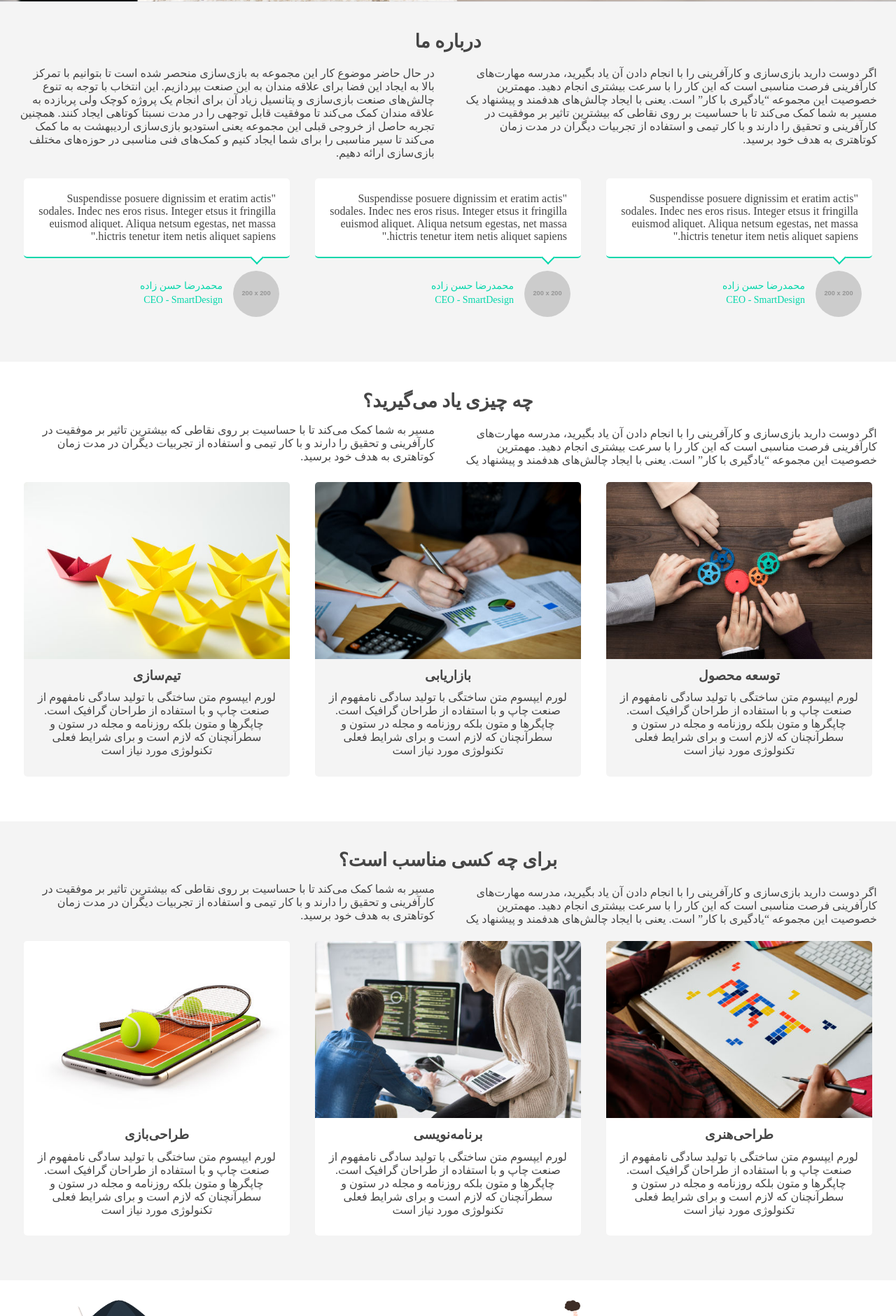
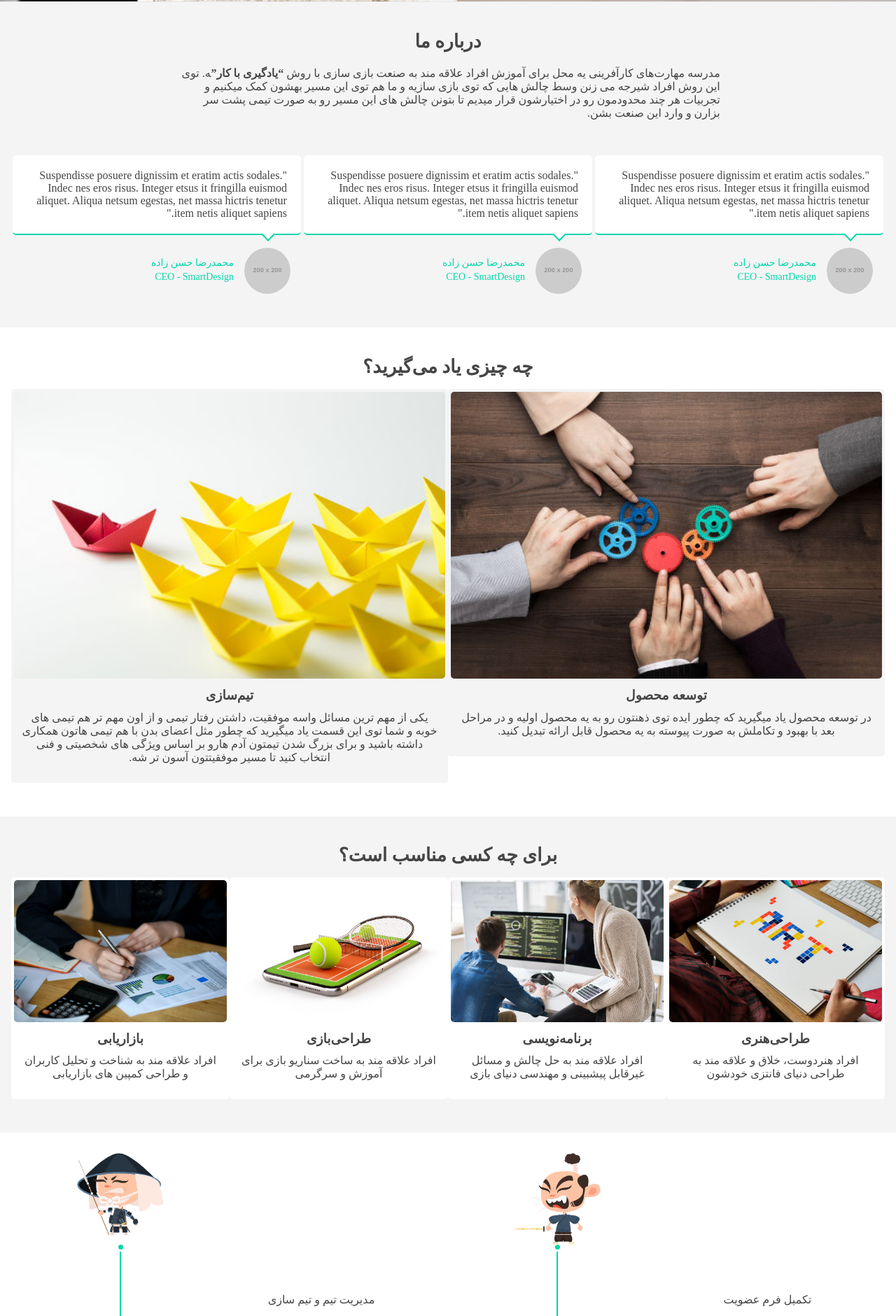
Before and after one commit to enture-camp/landing-page, a plain HTML site: page index.html in a window 1280 px wide. Shown: the part 526-2407 px from the top of the page at 70% size. Drawn offline with Linux system fonts and the light colour scheme; placeholder pictures from the web are drawn by us; a web font is replaced by a local one.

Commit message:
Put persian content

```diff
--- a/css/roadmap.css
+++ b/css/roadmap.css
@@ -79,6 +79,7 @@
 
 .timeline > li > .timeline-text {
     position: absolute;
+    right: 30%;
     top: 1.5em;
     text-align: center;
 }
--- a/css/style.css
+++ b/css/style.css
@@ -61,13 +61,20 @@ p {
 
 .text {
     width: 100%;
-    column-width: 30em;
-    -webkit-column-width: 30em;
-    -moz-column-width: 30em;
-    column-fill: balance;
-    -moz-column-fill: balance;
-    -webkit-column-fill: balance;
     box-sizing: border-box;
+    max-width: 50em;
+    margin: 0 auto;
+}
+
+#intro a, a:active, a:hover {
+    text-decoration: none;
+    font-weight: bold;
+    cursor: pointer;
+    color: inherit;
+}
+
+#intro a:hover{
+    font-weight: normal;
 }
 
 .content {
@@ -105,8 +112,13 @@ section {
     list-style: none;
 }
 
+.flex-list > li > div {
+    padding: 0.25em;
+}
+
 .flex-list img {
     width: 100%;
+    border-radius: 5px;
 }
 
 section p {
@@ -139,6 +151,10 @@ section h2 {
     box-sizing: border-box;
     text-align: center;
     padding-bottom: 1em;
+}
+
+#testimonial {
+    margin-top: 2.5em;
 }
 
 #testimonial blockquote {
@@ -274,22 +290,31 @@ footer {
     background-color: rgb(108, 21, 7);
 }
 
-.col-6,
-.col-3 {
+.col-* {
     padding: 1em;
     box-sizing: border-box;
 }
 
-.col-6 {
+.col-8 {
     width: 66%;
 }
 
-.col-3 {
+.col-6 {
+    width: 50%;
+}
+
+.col-4 {
     width: 33%;
 }
 
+.col-3 {
+    width: 25%;
+}
+
 @media only screen and (max-width: 768px) {
+    .col-8,
     .col-6,
+    .col-4,
     .col-3 {
         width: 100%;
     }
@@ -418,6 +443,7 @@ p.contact_success_box {
     font-weight: bold;
     color: white;
     text-decoration: none;
+    cursor: pointer;
 }
 
 #language > a:hover {
--- a/index.html
+++ b/index.html
@@ -27,30 +27,28 @@
           <h2>درباره ما</h2>
           <div class="text">
             <p>
-              اگر دوست دارید بازی‌سازی و کارآفرینی را با انجام دادن آن یاد بگیرید، مدرسه مهارت‌های کارآفرینی فرصت مناسبی است که این کار را با سرعت بیشتری انجام دهید. مهمترین خصوصیت این مجموعه “یادگیری با کار” است. یعنی با ایجاد چالش‌های هدفمند و پیشنهاد یک مسیر به شما کمک می‌کند تا با حساسیت بر روی نقاطی که بیشترین تاثیر بر موفقیت در کارآفرینی و تحقیق را دارند و با کار تیمی و استفاده از تجربیات دیگران در مدت زمان کوتاهتری به هدف خود برسید.
-            </p>
-            <p>
-              در حال حاضر موضوع کار این مجموعه به بازی‌سازی منحصر شده است تا بتوانیم با تمرکز بالا به ایجاد این فضا برای علاقه مندان به این صنعت بپردازیم. این انتخاب با توجه به تنوع چالش‌های صنعت بازی‌سازی و پتانسیل زیاد آن برای انجام یک پروژه کوچک ولی پربازده به علاقه مندان کمک می‌کند تا موفقیت قابل توجهی را در مدت نسبتا کوتاهی ایجاد کنند. همچنین تجربه حاصل از خروجی قبلی این مجموعه یعنی استودیو بازی‌سازی اردیبهشت به ما کمک می‌کند تا سیر مناسبی را برای شما ایجاد کنیم و کمک‌های فنی مناسبی در حوزه‌های مختلف بازی‌سازی ارائه دهیم.
+              مدرسه مهارت‌های کارآفرینی یه محل برای آموزش افراد علاقه مند به صنعت بازی سازی با روش
+              <a href="https://en.wikipedia.org/wiki/Learning-by-doing"><q>یادگیری با کار</q></a>&zwj;ه. توی این روش افراد شیرجه می زنن وسط چالش هایی که توی بازی سازیه و ما هم توی این مسیر بهشون کمک میکنیم و تجربیات هر چند محدودمون رو در اختیارشون قرار میدیم تا بتونن چالش های این مسیر رو به صورت تیمی پشت سر بزارن و وارد این صنعت بشن.
             </p>
           </div>
         </div>
       </div>
       <div id="testimonial" class="flex-box">
-        <div class="col-3">
+        <div class="col-4">
           <blockquote>
             "Suspendisse posuere dignissim et eratim actis sodales. Indec nes eros risus. Integer etsus it fringilla euismod aliquet. Aliqua netsum egestas, net massa hictris tenetur item netis aliquet sapiens."
             <span class="testimonials_arrow"></span>
           </blockquote>
           <div class="autor"><img src="http://placehold.it/200x200" alt="Picture" class="autor_pic"><span>محمدرضا حسن زاده</span><br> CEO - SmartDesign</div>
         </div>
-        <div class="col-3">
+        <div class="col-4">
           <blockquote>
             "Suspendisse posuere dignissim et eratim actis sodales. Indec nes eros risus. Integer etsus it fringilla euismod aliquet. Aliqua netsum egestas, net massa hictris tenetur item netis aliquet sapiens."
             <span class="testimonials_arrow"></span>
           </blockquote>
           <div class="autor"><img src="http://placehold.it/200x200" alt="Picture" class="autor_pic"><span>محمدرضا حسن زاده</span><br> CEO - SmartDesign</div>
         </div>
-        <div class="col-3">
+        <div class="col-4">
           <blockquote>
             "Suspendisse posuere dignissim et eratim actis sodales. Indec nes eros risus. Integer etsus it fringilla euismod aliquet. Aliqua netsum egestas, net massa hictris tenetur item netis aliquet sapiens."
             <span class="testimonials_arrow"></span>
@@ -62,31 +60,22 @@
     <section id="what-you-will-learn">
       <div class="flex-box">
         <h2>چه چیزی یاد می‌گیرید؟</h2>
-        <div class="text">
-          <p>
-            اگر دوست دارید بازی‌سازی و کارآفرینی را با انجام دادن آن یاد بگیرید، مدرسه مهارت‌های کارآفرینی فرصت مناسبی است که این کار را با سرعت بیشتری انجام دهید. مهمترین خصوصیت این مجموعه “یادگیری با کار” است. یعنی با ایجاد چالش‌های هدفمند و پیشنهاد یک مسیر به شما کمک می‌کند تا با حساسیت بر روی نقاطی که بیشترین تاثیر بر موفقیت در کارآفرینی و تحقیق را دارند و با کار تیمی و استفاده از تجربیات دیگران در مدت زمان کوتاهتری به هدف خود برسید.
-          </p>
-        </div>
+
         <ul id="what-you-will-learn-boxes" class="flex-list">
-          <li class="col-3">
+          <li class="col-6">
             <div>
               <img src="image/product-development.jpg">
               <h3>توسعه محصول</h3>
-              <p>لورم ایپسوم متن ساختگی با تولید سادگی نامفهوم از صنعت چاپ و با استفاده از طراحان گرافیک است. چاپگرها و متون بلکه روزنامه و مجله در ستون و سطرآنچنان که لازم است و برای شرایط فعلی تکنولوژی مورد نیاز است</p>
+            <p>
+              در توسعه محصول یاد میگیرید که چطور ایده توی ذهنتون رو به یه  محصول اولیه و در مراحل بعد با بهبود و تکاملش به صورت پیوسته به یه محصول قابل ارائه تبدیل کنید.
+            </p>
             </div>
           </li>
-          <li class="col-3">
-            <div>
-              <img src="image/marketing.jpg">
-              <h3>بازاریابی</h3>
-              <p>لورم ایپسوم متن ساختگی با تولید سادگی نامفهوم از صنعت چاپ و با استفاده از طراحان گرافیک است. چاپگرها و متون بلکه روزنامه و مجله در ستون و سطرآنچنان که لازم است و برای شرایط فعلی تکنولوژی مورد نیاز است</p>
-            </div>
-          </li>
-          <li class="col-3">
+          <li class="col-6">
             <div>
               <img src="image/team-development.jpg">
               <h3>تیم‌سازی</h3>
-              <p>لورم ایپسوم متن ساختگی با تولید سادگی نامفهوم از صنعت چاپ و با استفاده از طراحان گرافیک است. چاپگرها و متون بلکه روزنامه و مجله در ستون و سطرآنچنان که لازم است و برای شرایط فعلی تکنولوژی مورد نیاز است</p>
+              <p>یکی از مهم ترین مسائل واسه موفقیت، داشتن رفتار تیمی و از اون مهم تر هم تیمی های خوبه و شما توی این قسمت یاد میگیرید که چطور مثل اعضای بدن با هم تیمی هاتون همکاری داشته باشید و برای بزرگ شدن تیمتون آدم هارو بر اساس ویژگی های شخصیتی و فنی انتخاب کنید تا مسیر موفقیتتون آسون تر شه.</p>
             </div>
           </li>
         </ul>
@@ -95,31 +84,41 @@
     <section id="who-will-benefit">
       <div class="flex-box">
         <h2>برای چه کسی مناسب است؟</h2>
-        <div class="text">
-          <p>
-            اگر دوست دارید بازی‌سازی و کارآفرینی را با انجام دادن آن یاد بگیرید، مدرسه مهارت‌های کارآفرینی فرصت مناسبی است که این کار را با سرعت بیشتری انجام دهید. مهمترین خصوصیت این مجموعه “یادگیری با کار” است. یعنی با ایجاد چالش‌های هدفمند و پیشنهاد یک مسیر به شما کمک می‌کند تا با حساسیت بر روی نقاطی که بیشترین تاثیر بر موفقیت در کارآفرینی و تحقیق را دارند و با کار تیمی و استفاده از تجربیات دیگران در مدت زمان کوتاهتری به هدف خود برسید.
-          </p>
-        </div>
         <ul id="who-will-benefit-boxes" class="flex-list">
           <li class="col-3">
             <div>
               <img src="image/art.jpg">
               <h3>طراحی‌هنری</h3>
-              <p>لورم ایپسوم متن ساختگی با تولید سادگی نامفهوم از صنعت چاپ و با استفاده از طراحان گرافیک است. چاپگرها و متون بلکه روزنامه و مجله در ستون و سطرآنچنان که لازم است و برای شرایط فعلی تکنولوژی مورد نیاز است</p>
+              <p>
+                افراد هنردوست، خلاق و علاقه مند به طراحی دنیای فانتزی خودشون
+              </p>
             </div>
           </li>
           <li class="col-3">
             <div>
               <img src="image/programming.jpg">
               <h3>برنامه‌نویسی</h3>
-              <p>لورم ایپسوم متن ساختگی با تولید سادگی نامفهوم از صنعت چاپ و با استفاده از طراحان گرافیک است. چاپگرها و متون بلکه روزنامه و مجله در ستون و سطرآنچنان که لازم است و برای شرایط فعلی تکنولوژی مورد نیاز است</p>
+              <p>
+                افراد علاقه مند به حل چالش و مسائل غیرقابل پیشبینی و مهندسی دنیای بازی
+              </p>
             </div>
           </li>
           <li class="col-3">
             <div>
               <img src="image/game-design.jpg">
               <h3>طراحی‌بازی</h3>
-              <p>لورم ایپسوم متن ساختگی با تولید سادگی نامفهوم از صنعت چاپ و با استفاده از طراحان گرافیک است. چاپگرها و متون بلکه روزنامه و مجله در ستون و سطرآنچنان که لازم است و برای شرایط فعلی تکنولوژی مورد نیاز است</p>
+              <p>
+                افراد علاقه مند به ساخت سناریو بازی برای آموزش و سرگرمی
+              </p>
+            </div>
+          </li>
+          <li class="col-3">
+            <div>
+              <img src="image/marketing.jpg">
+              <h3>بازاریابی</h3>
+              <p>
+                افراد علاقه مند به شناخت و تحلیل کاربران و طراحی کمپین های بازاریابی
+              </p>
             </div>
           </li>
         </ul>
@@ -135,7 +134,7 @@
             </div>
             <div class="timeline-text">
               <p>
-                اگر دوست دارید بازی‌سازی و کارآفرینی را با انجام دادن آن یاد بگیرید
+                تکمیل فرم عضویت
               </p>
             </div>
           </li>
@@ -146,7 +145,7 @@
             </div>
             <div class="timeline-text">
               <p>
-                اگر دوست دارید بازی‌سازی و کارآفرینی را با انجام دادن آن یاد بگیرید
+                یادگیری مهارتهای اولیه
               </p>
             </div>
           </li>
@@ -157,7 +156,7 @@
             </div>
             <div class="timeline-text">
               <p>
-                اگر دوست دارید بازی‌سازی و کارآفرینی را با انجام دادن آن یاد بگیرید
+                مدیریت تیم و تیم سازی
               </p>
             </div>
           </li>
@@ -168,7 +167,7 @@
             </div>
             <div class="timeline-text">
               <p>
-                اگر دوست دارید بازی‌سازی و کارآفرینی را با انجام دادن آن یاد بگیرید
+                انتشار بازی و درآمدزایی
               </p>
             </div>
           </li>
@@ -177,11 +176,14 @@
     </section>
     <section id="apply">
       <div class="flex-box">
-        <div class="col-6">
+        <div class="col-8">
           <h2>به دنبال چه کسانی هستیم؟</h2>
           <div class="text">
             <p>
-              لطفاً اگر فکر میکنید که برای شروع مسیرهای پر چالش آماده هستین و دوست دارید برای رسیدن به موفقیت نهایت تلاشتون رو بکنید فرم عضویت را در فرصتی مناسب و با تمرکز پر کنید.
+              ما دنبال آدم های پرتلاش سخت کوش هستیم پس اگه این ویژگی هارو داری و واسه مسیر های پر چالش آماده ای خوش حال میشیم که همراهیمون کنی.
+              <br />
+              بی خیال توانایی فنی! فرم عضویت رو همین الآن کامل کن
+
             </p>
           </div>
           <p class="submit-button">
@@ -194,9 +196,9 @@
     </section>
     <section id="contact">
       <div class="flex-box">
-        <div class="col-6">
+        <div class="col-8">
           <h2>با ما در تماس باشید.</h2>
-          <p>اگر سوال یا پیشنهادی دارید از طریق فرم زیر به ما بگویید.</p>
+          <p>اگر سوال یا پیشنهادی داری، منتظریم:</p>
           <form id="contact-form" class="contact" action="https://formspree.io/contact@enture.camp" method="post">
             <input class="contact-input white-input" type="text" required name="name" placeholder="نام" />
             <input class="contact-input white-input" type="email" required name="email" placeholder="ایمیل شما" />
```
